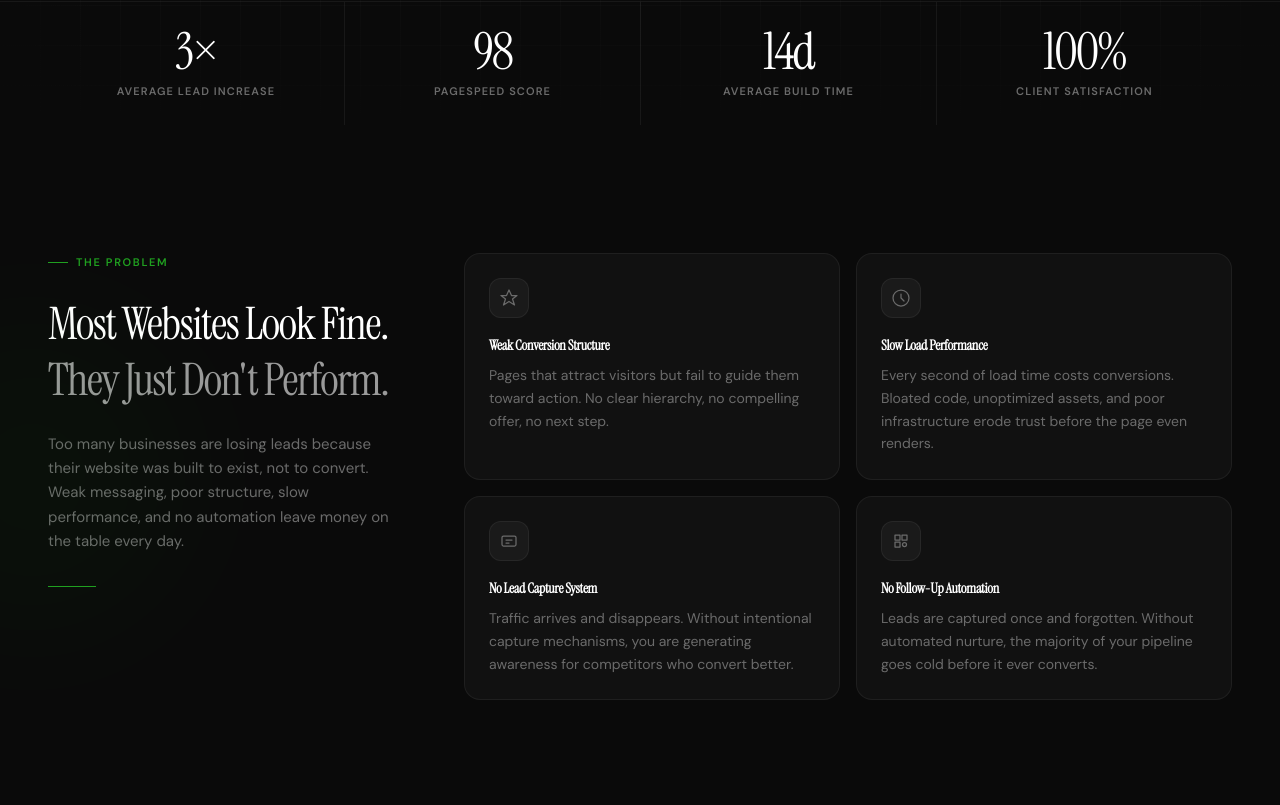
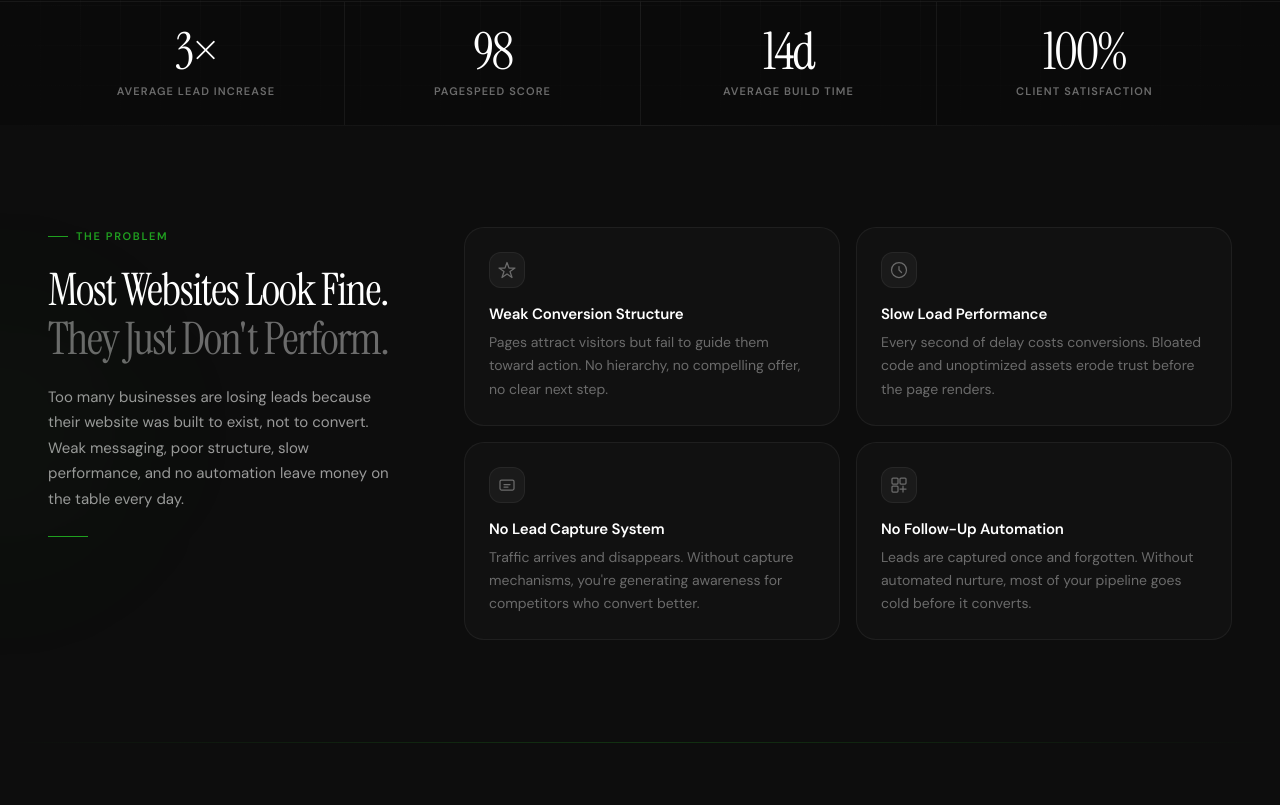
Before and after one commit to onyx-web-systems/onyx-web-systems, a Next.js app: page / in a window 1280 px wide. Shown: the part 675-1480 px from the top of the page. Built offline with nearby package versions, Linux system fonts and the light colour scheme.

Commit message:
Update ProblemSection.tsx

```diff
--- a/components/sections/ProblemSection.tsx
+++ b/components/sections/ProblemSection.tsx
@@ -6,109 +6,83 @@ import { staggerContainer, staggerItem, viewportConfig } from "@/lib/motion";
 
 const PROBLEMS = [
   {
-    icon: (
-      <svg width="20" height="20" viewBox="0 0 20 20" fill="none">
-        <path d="M10 2L12.5 7.5H18L13.5 11L15.5 17L10 13.5L4.5 17L6.5 11L2 7.5H7.5L10 2Z"
-          stroke="currentColor" strokeWidth="1.25" strokeLinejoin="round" />
-      </svg>
-    ),
+    icon: <svg width="18" height="18" viewBox="0 0 18 18" fill="none"><path d="M9 1.5L11 7H17L12 10.5L14 16.5L9 13L4 16.5L6 10.5L1 7H7L9 1.5Z" stroke="currentColor" strokeWidth="1.25" strokeLinejoin="round"/></svg>,
     title: "Weak Conversion Structure",
-    body: "Pages that attract visitors but fail to guide them toward action. No clear hierarchy, no compelling offer, no next step.",
+    body: "Pages attract visitors but fail to guide them toward action. No hierarchy, no compelling offer, no clear next step.",
   },
   {
-    icon: (
-      <svg width="20" height="20" viewBox="0 0 20 20" fill="none">
-        <circle cx="10" cy="10" r="8" stroke="currentColor" strokeWidth="1.25" />
-        <path d="M10 6V10L13 13" stroke="currentColor" strokeWidth="1.25" strokeLinecap="round" />
-      </svg>
-    ),
+    icon: <svg width="18" height="18" viewBox="0 0 18 18" fill="none"><circle cx="9" cy="9" r="7.5" stroke="currentColor" strokeWidth="1.25"/><path d="M9 5.5V9L11.5 11.5" stroke="currentColor" strokeWidth="1.25" strokeLinecap="round"/></svg>,
     title: "Slow Load Performance",
-    body: "Every second of load time costs conversions. Bloated code, unoptimized assets, and poor infrastructure erode trust before the page even renders.",
+    body: "Every second of delay costs conversions. Bloated code and unoptimized assets erode trust before the page renders.",
   },
   {
-    icon: (
-      <svg width="20" height="20" viewBox="0 0 20 20" fill="none">
-        <rect x="3" y="5" width="14" height="10" rx="1.5" stroke="currentColor" strokeWidth="1.25" />
-        <path d="M7 9H13M7 12H10" stroke="currentColor" strokeWidth="1.25" strokeLinecap="round" />
-      </svg>
-    ),
+    icon: <svg width="18" height="18" viewBox="0 0 18 18" fill="none"><rect x="2" y="4" width="14" height="10" rx="1.5" stroke="currentColor" strokeWidth="1.25"/><path d="M6 8.5h6M6 11h4" stroke="currentColor" strokeWidth="1.25" strokeLinecap="round"/></svg>,
     title: "No Lead Capture System",
-    body: "Traffic arrives and disappears. Without intentional capture mechanisms, you are generating awareness for competitors who convert better.",
+    body: "Traffic arrives and disappears. Without capture mechanisms, you're generating awareness for competitors who convert better.",
   },
   {
-    icon: (
-      <svg width="20" height="20" viewBox="0 0 20 20" fill="none">
-        <path d="M4 4h5v5H4zM11 4h5v5h-5zM4 11h5v5H4zM13.5 13.5m-2 0a2 2 0 104 0 2 2 0 10-4 0"
-          stroke="currentColor" strokeWidth="1.25" strokeLinejoin="round" />
-      </svg>
-    ),
+    icon: <svg width="18" height="18" viewBox="0 0 18 18" fill="none"><rect x="2" y="2" width="6" height="6" rx="1" stroke="currentColor" strokeWidth="1.25"/><rect x="10" y="2" width="6" height="6" rx="1" stroke="currentColor" strokeWidth="1.25"/><rect x="2" y="10" width="6" height="6" rx="1" stroke="currentColor" strokeWidth="1.25"/><path d="M13 10v6M10 13h6" stroke="currentColor" strokeWidth="1.25" strokeLinecap="round"/></svg>,
     title: "No Follow-Up Automation",
-    body: "Leads are captured once and forgotten. Without automated nurture, the majority of your pipeline goes cold before it ever converts.",
+    body: "Leads are captured once and forgotten. Without automated nurture, most of your pipeline goes cold before it converts.",
   },
 ];
 
 export const ProblemSection = () => (
-  <section className="relative py-24 md:py-32 bg-[#0A0A0A] overflow-hidden">
-
-    {/* Subtle left glow */}
-    <div className="absolute top-1/2 -translate-y-1/2 -left-32 w-80 h-80 rounded-full blur-3xl pointer-events-none opacity-[0.04]"
-      style={{ backgroundColor: "#20A020" }} aria-hidden="true" />
+  <section className="relative section bg-surface overflow-hidden">
+    <div className="absolute top-0 inset-x-0 h-px"
+      style={{ background: "linear-gradient(to right, transparent, rgba(255,255,255,0.06), transparent)" }}
+      aria-hidden="true" />
+    <div className="absolute top-1/2 -translate-y-1/2 -left-40 w-80 h-80 rounded-full blur-3xl pointer-events-none"
+      style={{ background: "radial-gradient(ellipse, rgba(32,160,32,0.04), transparent)" }} aria-hidden="true" />
 
     <div className="container-site">
-      <div className="grid grid-cols-1 lg:grid-cols-12 gap-16">
+      <div className="grid grid-cols-1 lg:grid-cols-12 gap-12 lg:gap-16">
 
-        {/* Left — Header */}
+        {/* Left */}
         <motion.div
-          className="lg:col-span-4 flex flex-col gap-6"
-          initial={{ opacity: 0, y: 24 }}
+          className="lg:col-span-4 flex flex-col gap-5"
+          initial={{ opacity: 0, y: 20 }}
           whileInView={{ opacity: 1, y: 0 }}
           viewport={viewportConfig}
-          transition={{ duration: 0.7, ease: [0.16, 1, 0.3, 1] }}
+          transition={{ duration: 0.65, ease: [0.16,1,0.3,1] }}
         >
           <p className="eyebrow">The Problem</p>
-          <h2 className="font-display text-white text-balance leading-tight"
-            style={{ fontSize: "clamp(2rem, 3.5vw, 3rem)", letterSpacing: "-0.03em" }}>
+          <h2 className="heading-xl text-balance">
             Most Websites Look Fine.{" "}
-            <span className="text-[#9A9A9A]">They Just Don't Perform.</span>
+            <span className="text-[#6B6B6B]">They Just Don't Perform.</span>
           </h2>
-          <p className="text-[#6B6B6B] leading-relaxed" style={{ fontSize: "0.9375rem" }}>
-            Too many businesses are losing leads because their website was built to exist,
-            not to convert. Weak messaging, poor structure, slow performance, and no
-            automation leave money on the table every day.
+          <p className="body-base">
+            Too many businesses are losing leads because their website was built
+            to exist, not to convert. Weak messaging, poor structure, slow
+            performance, and no automation leave money on the table every day.
           </p>
-
-          {/* Accent line */}
-          <div className="w-12 h-px mt-2" style={{ backgroundColor: "#20A020" }} />
+          <div className="w-10 h-px mt-1" style={{ backgroundColor: "#20A020" }} />
         </motion.div>
 
-        {/* Right — Cards */}
+        {/* Right */}
         <motion.div
           className="lg:col-span-8 grid grid-cols-1 sm:grid-cols-2 gap-4"
-          variants={staggerContainer(0.1, 0.2)}
+          variants={staggerContainer(0.09, 0.15)}
           initial="hidden"
           whileInView="visible"
           viewport={viewportConfig}
         >
           {PROBLEMS.map((p) => (
-            <motion.div
-              key={p.title}
-              variants={staggerItem}
+            <motion.div key={p.title} variants={staggerItem}
               className={cn(
-                "group relative flex flex-col gap-4 p-6 rounded-xl",
+                "group flex flex-col gap-4 p-6 rounded-2xl",
                 "border border-white/[0.06] bg-[#111111]",
-                "hover:border-[rgba(32,160,32,0.2)] hover:-translate-y-0.5",
-                "transition-all duration-300"
+                "hover:border-[rgba(32,160,32,0.18)] hover:-translate-y-0.5",
+                "transition-all duration-300 overflow-hidden"
               )}
             >
-              {/* Icon */}
-              <div className="flex items-center justify-center w-10 h-10 rounded-lg text-[#6B6B6B] group-hover:text-[#20A020] transition-colors duration-300"
+              <div className="flex items-center justify-center w-9 h-9 rounded-lg flex-shrink-0 text-[#6B6B6B] group-hover:text-[#20A020] transition-colors duration-300"
                 style={{ backgroundColor: "rgba(255,255,255,0.04)", border: "1px solid rgba(255,255,255,0.06)" }}>
                 {p.icon}
               </div>
-
-              <div className="flex flex-col gap-2">
-                <h3 className="text-white font-semibold text-sm tracking-tight">{p.title}</h3>
-                <p className="text-[#6B6B6B] text-sm leading-relaxed">{p.body}</p>
+              <div className="flex flex-col gap-1.5">
+                <h3 className="card-title">{p.title}</h3>
+                <p className="body-sm">{p.body}</p>
               </div>
             </motion.div>
           ))}
```
